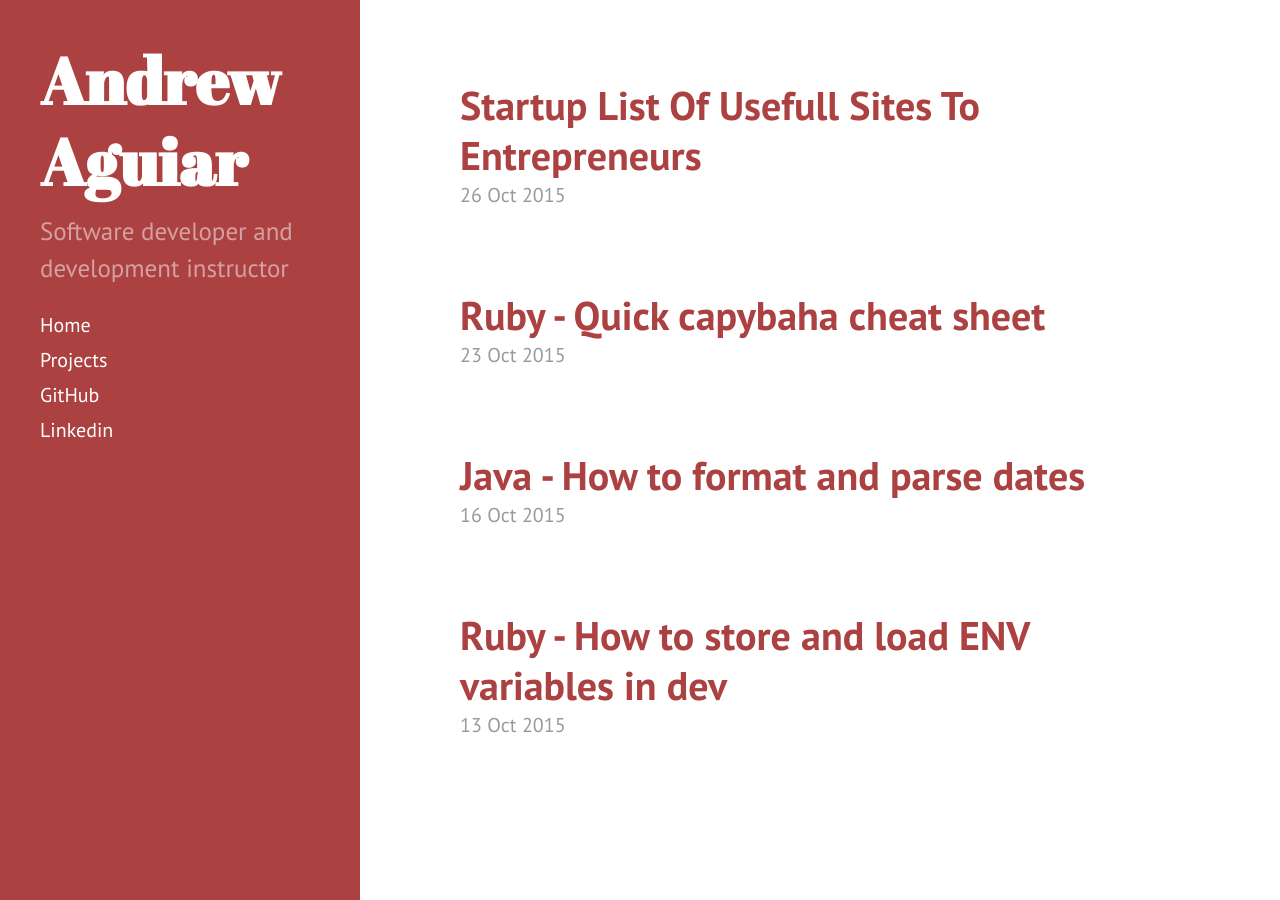
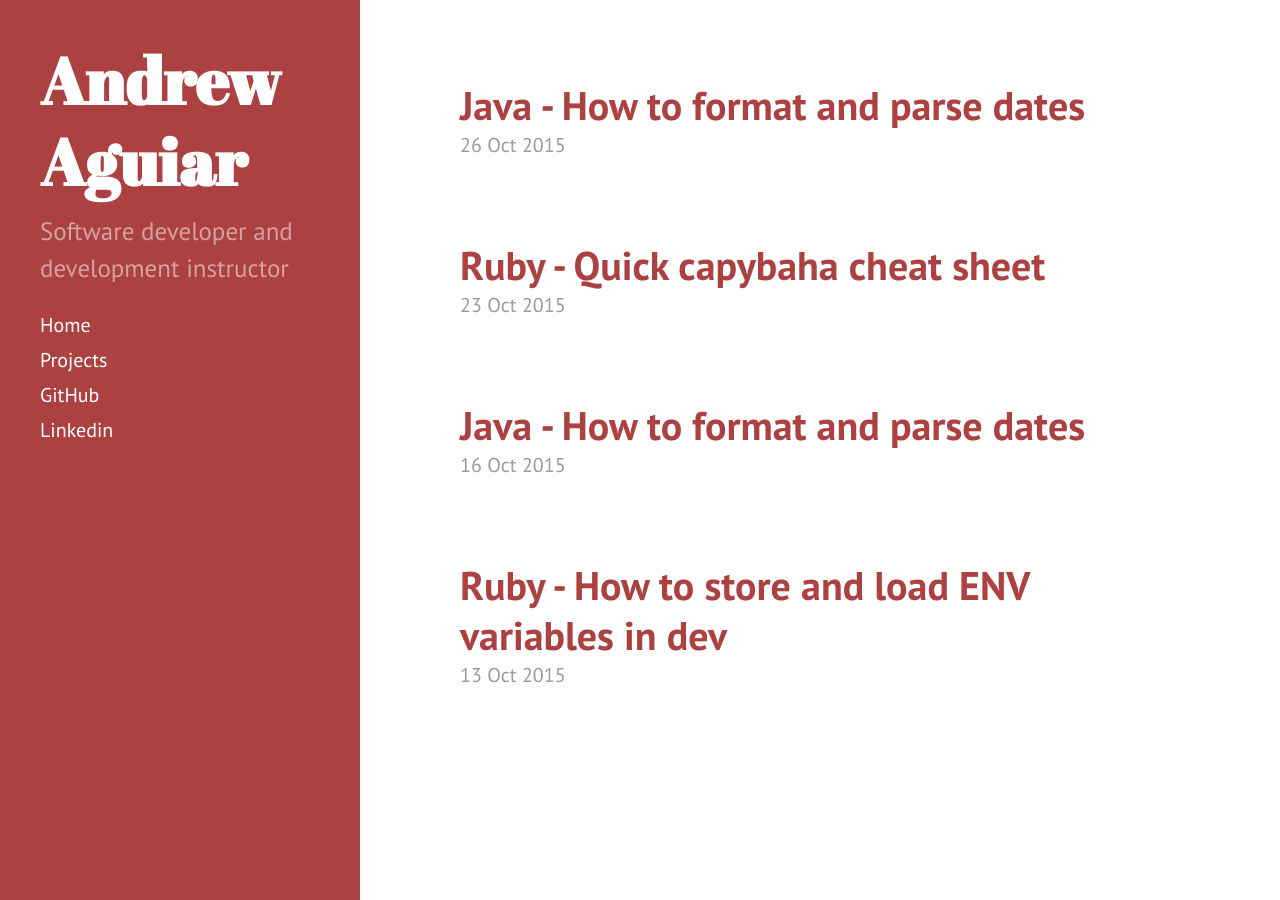
Before and after one commit to gadsc/andrewaguiar.github.io, a Jekyll site: the page built from index.html, in a window 1280 px wide. Built offline with Jekyll 4.4.1, drawn with Linux system fonts in a browser that asks for light colours; Markdown is read by kramdown in place of the engine named in the settings; the list of posts is cut into pages by our own code.

Commit message:
Update 2015-10-26-startup-list-of-usefull-sites-to-entrepreneurs.md

```diff
--- a/_posts/2015-10-26-startup-list-of-usefull-sites-to-entrepreneurs.md
+++ b/_posts/2015-10-26-startup-list-of-usefull-sites-to-entrepreneurs.md
@@ -1,3 +1,8 @@
+---
+layout: post
+title: "Java - How to format and parse dates"
+---
+
 When I started creating some web products and sites I always found my self with little options in terms of images, components and tools. Here I present a list of very usefull sites to help you in your work.
 
 ## HTML Frameworks
```
